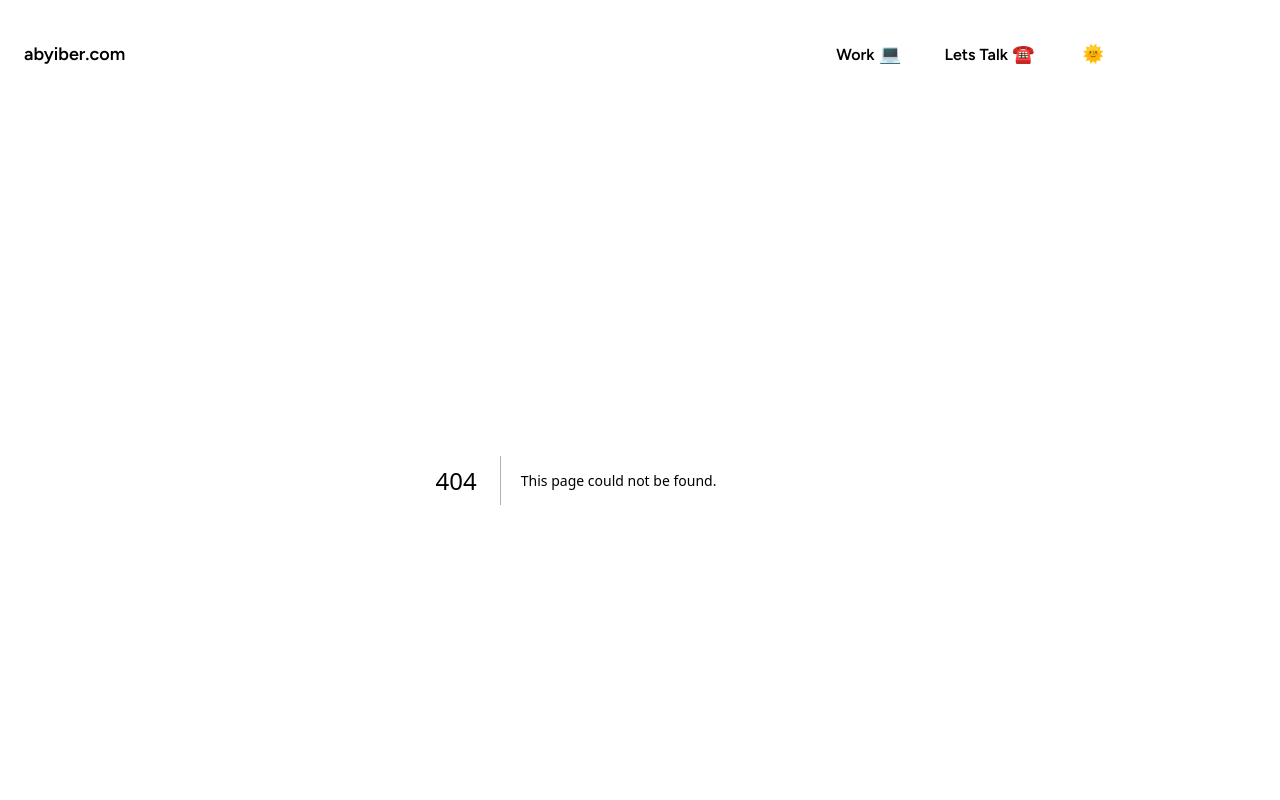
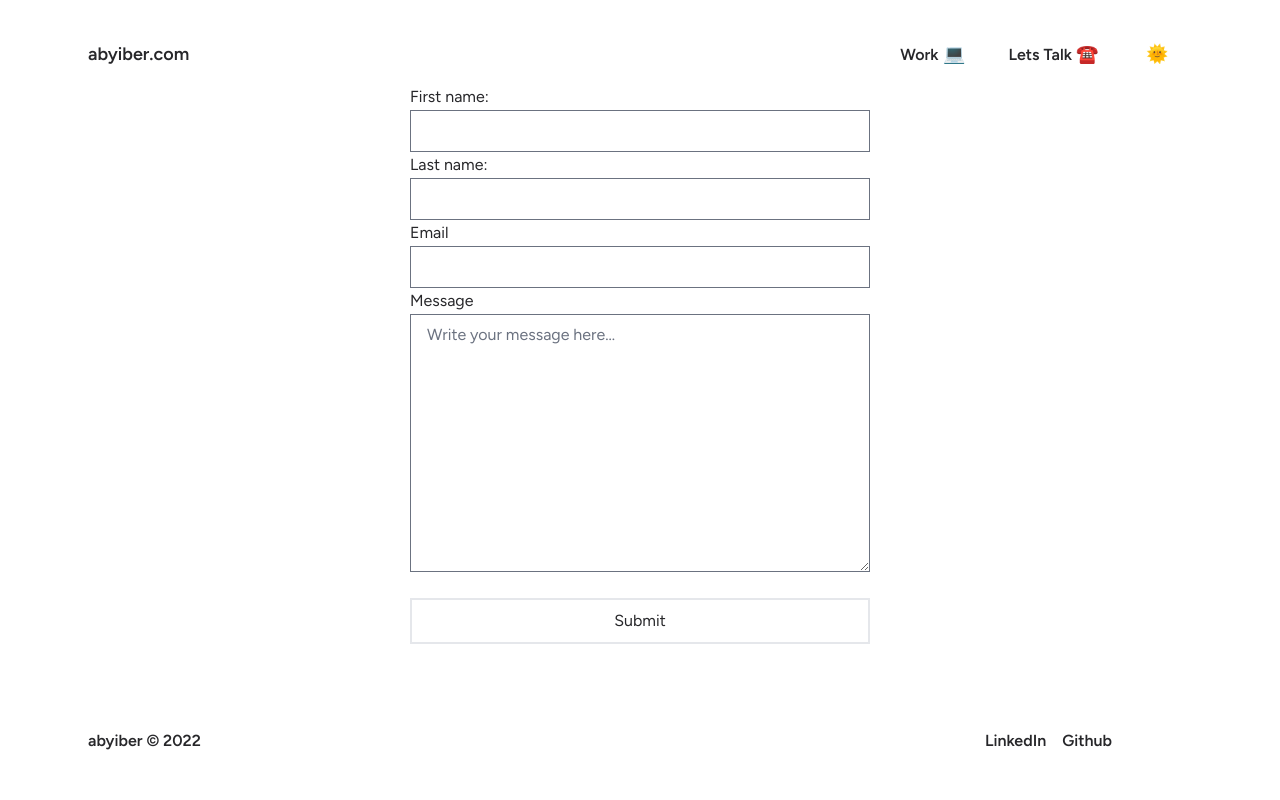
Before and after one commit to aiberk/portfolio-2023, a Next.js app: page /bio/Contact in a window 1280 px wide. Before the commit this address had no page. Shown: the top 800 px of the page. Built offline with nearby package versions, Linux system fonts and the light colour scheme.

Commit message:
Started Contact Form

```diff
--- a/package.json
+++ b/package.json
@@ -30,6 +30,7 @@
     "react-dom": "18.2.0"
   },
   "devDependencies": {
+    "@tailwindcss/forms": "^0.5.3",
     "@tailwindcss/typography": "^0.5.8",
     "@testing-library/jest-dom": "^5.16.5",
     "@testing-library/react": "^13.4.0",
--- /dev/null
+++ b/pages/bio/Contact.tsx
@@ -0,0 +1,48 @@
+import React from "react";
+
+type Props = {};
+
+const Contact = (props: Props) => {
+  return (
+    <main className="flex flex-col items-center w-full">
+      <form
+        className="grid grid-cols-1 p-1 "
+        action="/send-data-here"
+        method="post"
+      >
+        <label htmlFor="first">First name:</label>
+        <input className="" type="text" id="first" name="first" />
+        <label htmlFor="last">Last name:</label>
+        <input type="text" id="last" name="last" />
+        <label htmlFor="email">Email</label>
+        <input type="email" id="email" name="email" />
+        <label htmlFor="body">Message</label>
+        <textarea
+          id="body"
+          name="body"
+          placeholder=" Write your message here..."
+          rows={10}
+          cols={50}
+        ></textarea>
+        <br />
+        <button
+          className="
+                    border-2
+                    border-black
+                    mt-1
+                    block
+                    w-full
+                    bg-gray-100
+                    hover:bg-black
+                    p-2
+                  "
+          type="submit"
+        >
+          Submit
+        </button>
+      </form>
+    </main>
+  );
+};
+
+export default Contact;
--- a/tailwind.config.js
+++ b/tailwind.config.js
@@ -20,7 +20,7 @@ module.exports = {
       },
     },
   },
-  plugins: [require("@tailwindcss/typography")],
+  plugins: [require("@tailwindcss/typography"), require("@tailwindcss/forms")],
 };
 
 // box-shadow: rgb(0 0 0 / 10%) 0px 0px 0px 0.03125rem,
```
Also changed, not shown: 1 other file (tests, documents, lock files or other folders).
